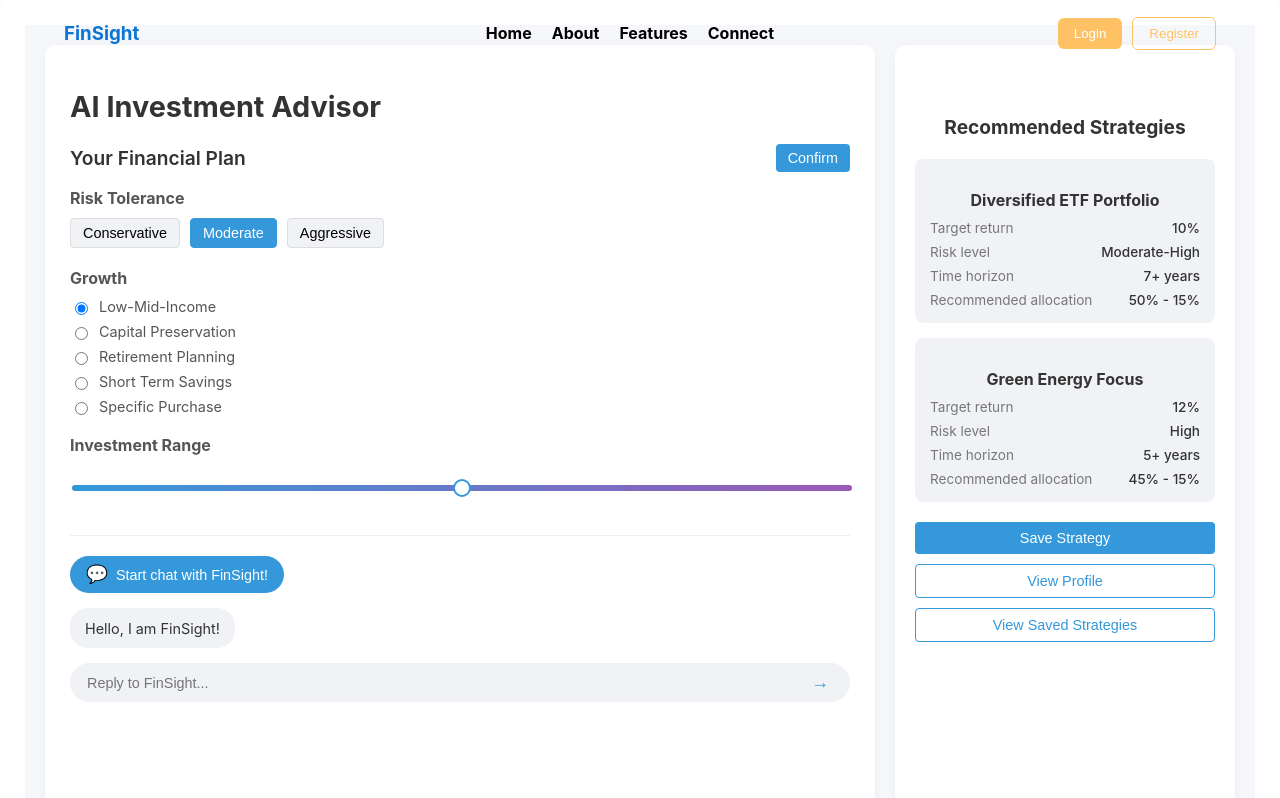
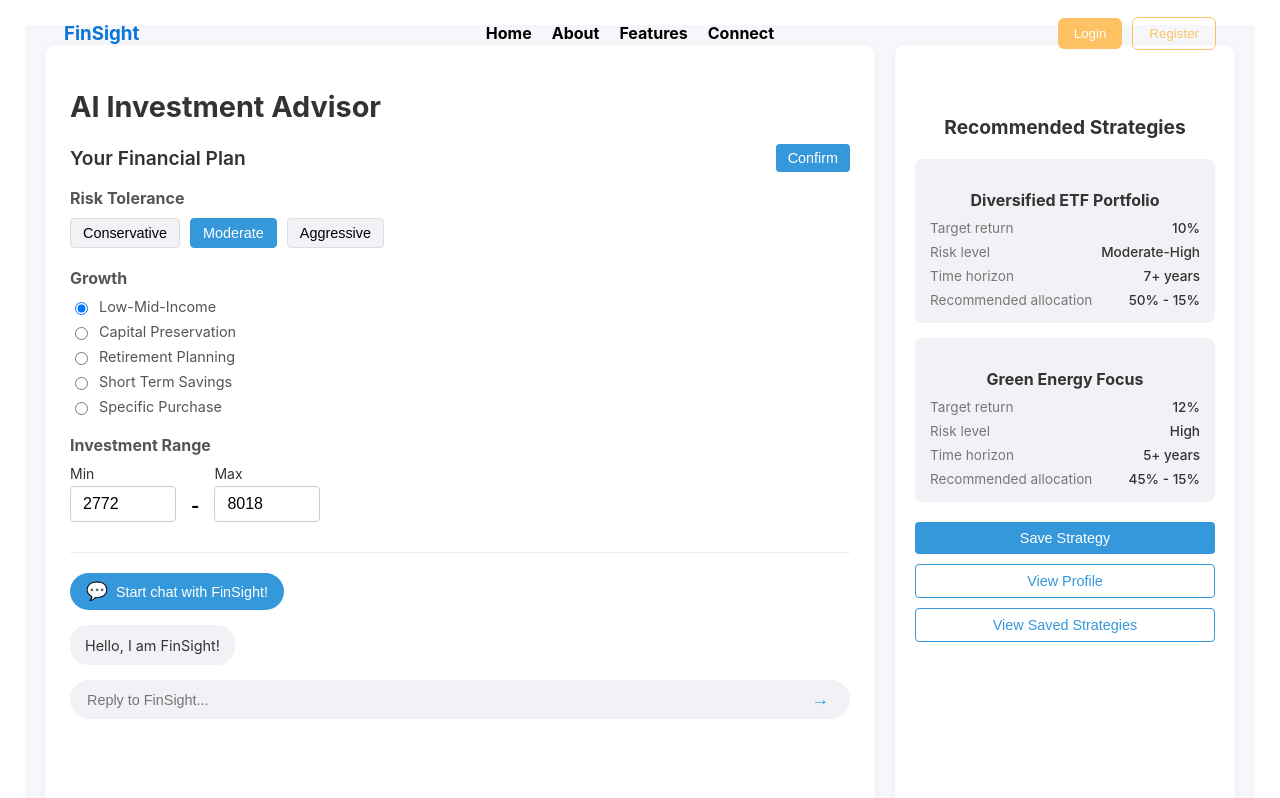
Before and after one commit to kimimhdzr/FinSight, a React (Create React App) app in the folder frontend/: page /insights/ai-investment-advisor in a window 1280 px wide. Shown: the top 798 px of the page. Built offline with nearby package versions, Linux system fonts and the light colour scheme.

Commit message:
range determination altered, for now ada const nums je

```diff
--- a/frontend/src/AI_module/AIInvestmentAdvisor.css
+++ b/frontend/src/AI_module/AIInvestmentAdvisor.css
@@ -112,25 +112,56 @@
   padding: 10px 0;
 }
 
-.range-slider {
-  width: 100%;
-  height: 6px;
-  -webkit-appearance: none;
-  appearance: none;
-  background: linear-gradient(to right, #3498db, #9b59b6);
-  outline: none;
-  border-radius: 3px;
+.min-max-input-container {
+  display: flex;
+  align-items: center;
+  justify-content: flex-start;
+  gap: 10px;
+  margin-top: 10px;
 }
 
-.range-slider::-webkit-slider-thumb {
+.input-group {
+  display: flex;
+  flex-direction: column;
+}
+
+.input-group label {
+  font-size: 14px;
+  margin-bottom: 4px;
+  color: #333;
+}
+
+.range-input {
+  padding: 8px 12px;
+  border: 1px solid #ccc;
+  border-radius: 4px;
+  font-size: 16px;
+  width: 80px;
+  outline: none;
+  transition: border-color 0.2s;
+}
+
+.range-input:focus {
+  border-color: #3498db;
+}
+
+.range-separator {
+  font-size: 18px;
+  font-weight: bold;
+  margin: 0 5px;
+  padding-top: 24px; /* Adjust this to align with inputs */
+}
+
+/* Remove spinner arrows for number inputs in Firefox */
+.range-input[type=number] {
+  -moz-appearance: textfield;
+}
+
+/* Remove spinner arrows for number inputs in Chrome, Safari, Edge, Opera */
+.range-input::-webkit-outer-spin-button,
+.range-input::-webkit-inner-spin-button {
   -webkit-appearance: none;
-  appearance: none;
-  width: 18px;
-  height: 18px;
-  border-radius: 50%;
-  background: white;
-  border: 2px solid #3498db;
-  cursor: pointer;
+  margin: 0;
 }
 
 .chat-section {
--- a/frontend/src/AI_module/AIInvestmentAdvisor.jsx
+++ b/frontend/src/AI_module/AIInvestmentAdvisor.jsx
@@ -5,8 +5,9 @@ const AIInvestmentAdvisor = () => {
   const [showSavedStrategies, setShowSavedStrategies] = useState(false);
   const [selectedRiskTolerance, setSelectedRiskTolerance] = useState('moderate');
   const [selectedGrowth, setSelectedGrowth] = useState('low-mid-income');
-  const [investmentRange, setInvestmentRange] = useState(50);
   const [chatInput, setChatInput] = useState('');
+  const [minInvestment, setMinInvestment] = useState(2772);
+  const [maxInvestment, setMaxInvestment] = useState(8018);
 
   const handleRiskToleranceChange = (value) => {
     setSelectedRiskTolerance(value);
@@ -16,8 +17,25 @@ const AIInvestmentAdvisor = () => {
     setSelectedGrowth(value);
   };
 
-  const handleRangeChange = (e) => {
-    setInvestmentRange(e.target.value);
+  const handleMinChange = (value) => {
+    const newMin = parseInt(value) || 0;
+    setMinInvestment(newMin);
+
+    // Ensure max is always greater than or equal to min
+    if (newMin > maxInvestment) {
+      setMaxInvestment(newMin);
+    }
+  };
+
+  const handleMaxChange = (value) => {
+    const newMax = parseInt(value) || 0;
+
+    // Ensure max is always greater than or equal to min
+    if (newMax < minInvestment) {
+      setMaxInvestment(minInvestment);
+    } else {
+      setMaxInvestment(newMax);
+    }
   };
 
   const handleChatInputChange = (e) => {
@@ -165,15 +183,30 @@ const AIInvestmentAdvisor = () => {
 
             <div className="investment-range-section">
               <h3>Investment Range</h3>
-              <div className="range-slider-container">
-                <input
-                  type="range"
-                  min="0"
-                  max="100"
-                  value={investmentRange}
-                  onChange={handleRangeChange}
-                  className="range-slider"
-                />
+              <div className="min-max-input-container">
+                <div className="input-group">
+                  <label htmlFor="min-input">Min</label>
+                  <input
+                    id="min-input"
+                    type="number"
+                    className="range-input"
+                    value={minInvestment}
+                    onChange={(e) => handleMinChange(e.target.value)}
+                    min="0"
+                  />
+                </div>
+                <div className="range-separator">-</div>
+                <div className="input-group">
+                  <label htmlFor="max-input">Max</label>
+                  <input
+                    id="max-input"
+                    type="number"
+                    className="range-input"
+                    value={maxInvestment}
+                    onChange={(e) => handleMaxChange(e.target.value)}
+                    min={minInvestment}
+                  />
+                </div>
               </div>
             </div>
           </div>
```
